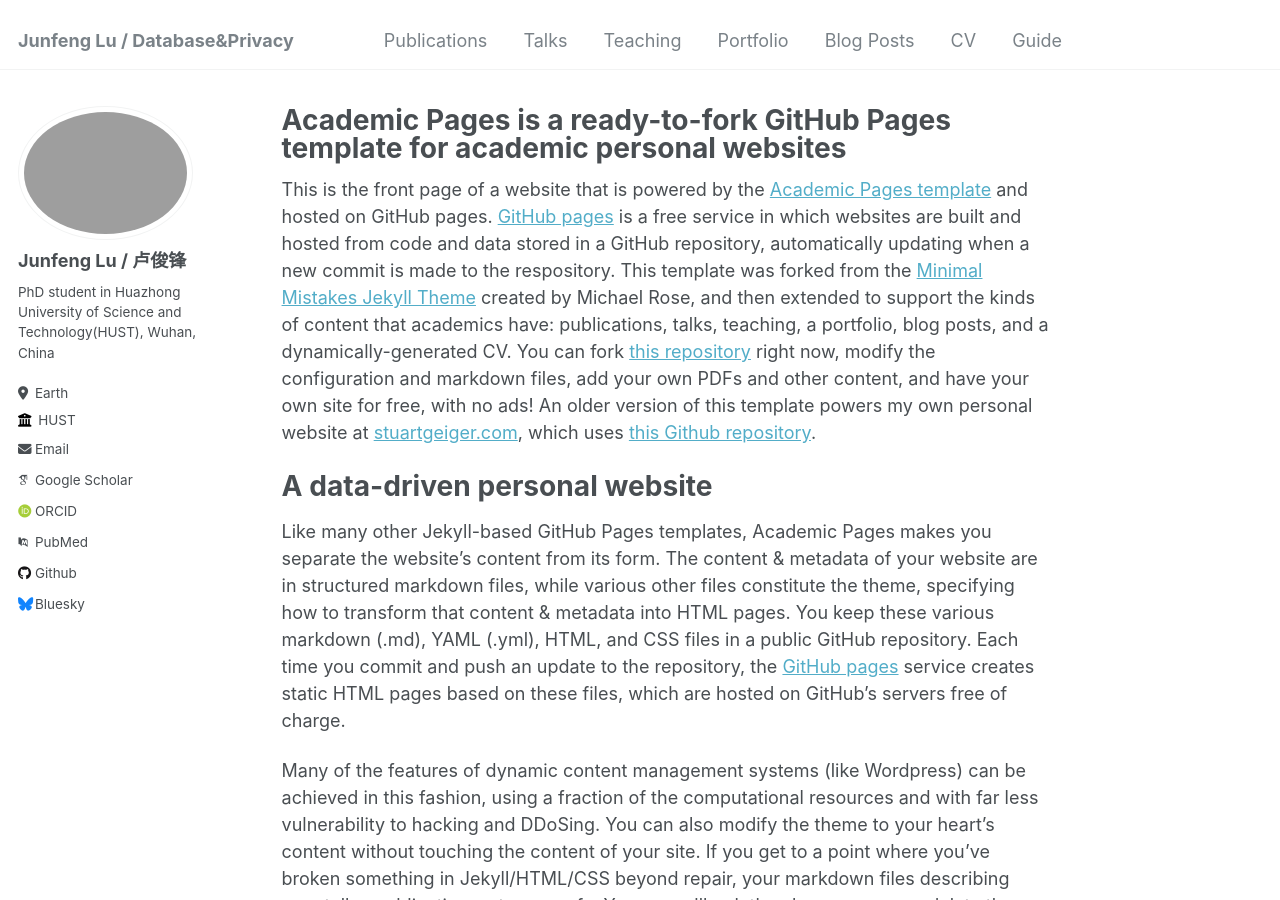
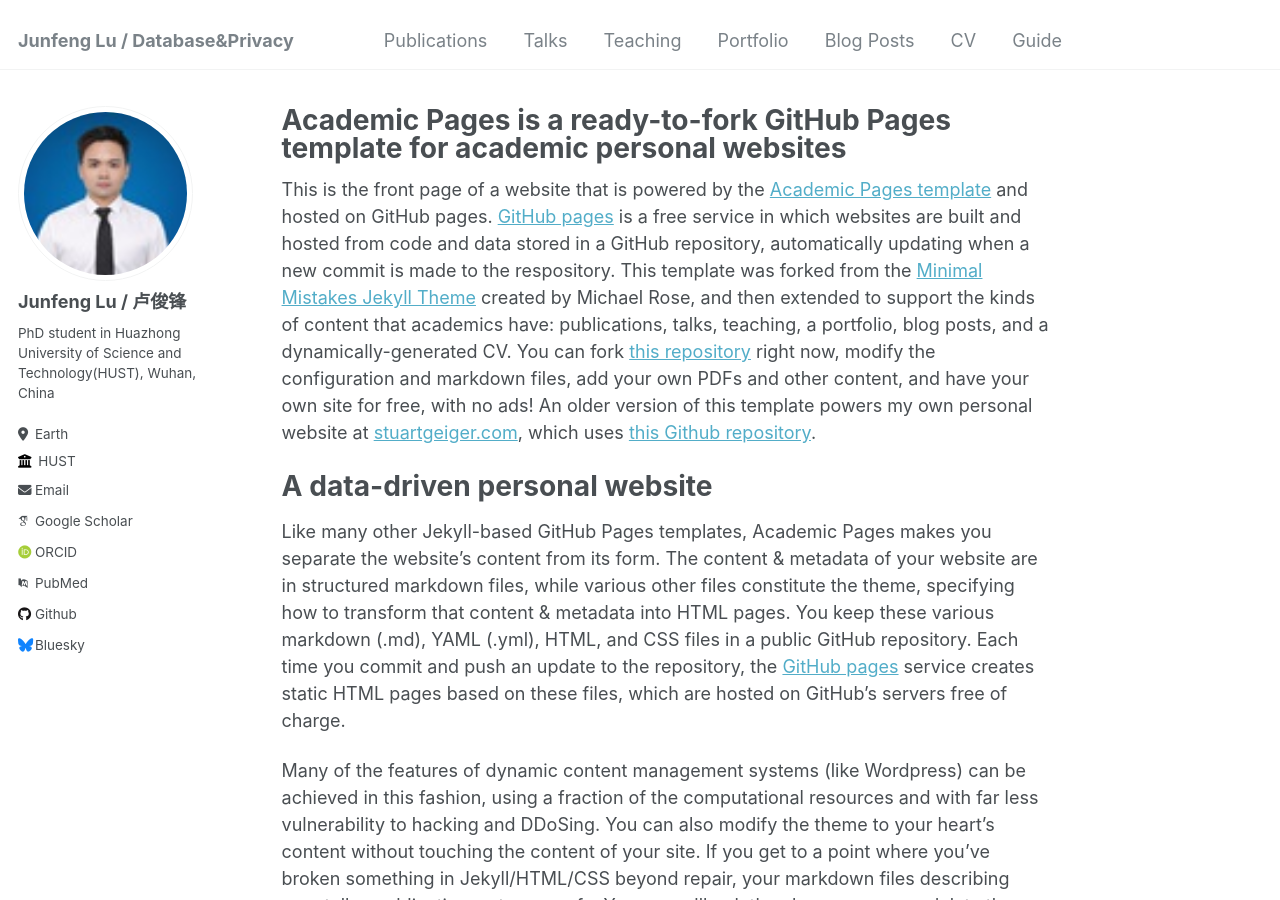
Before and after one commit to richardlujunfeng/richardloo, a Jekyll site: the page built from _pages/about.md, in a window 1280 px wide and 900 px high. Built offline with Jekyll 4.4.1, drawn with Linux system fonts in a browser that asks for light colours; some web fonts are replaced.

Commit message:
Update _config.yml

```diff
--- a/_config.yml
+++ b/_config.yml
@@ -21,7 +21,7 @@ repository               : "academicpages/academicpages.github.io"
 #               Additional customization can be done by editing /_includes/author-profile.html
 author:
   # Biographic information
-  avatar           : "profileme.jpg"
+  avatar           : "profile.png"
   name             : "Junfeng Lu / 卢俊锋"
   pronouns         : # example: "she/her"
   bio              : "PhD student in Huazhong University of Science and Technology(HUST), Wuhan, China"
```
